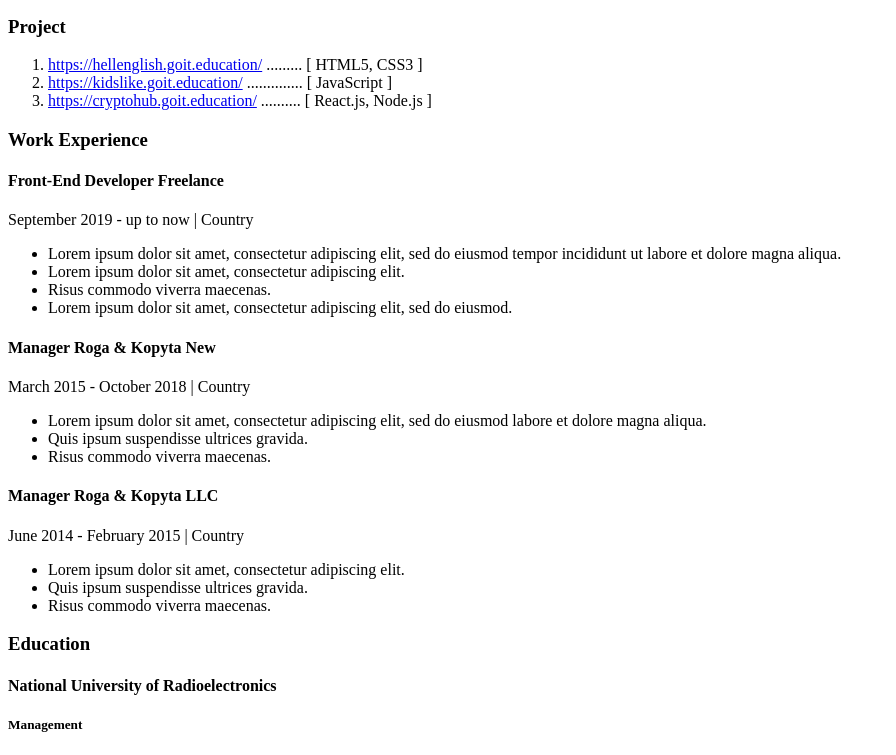
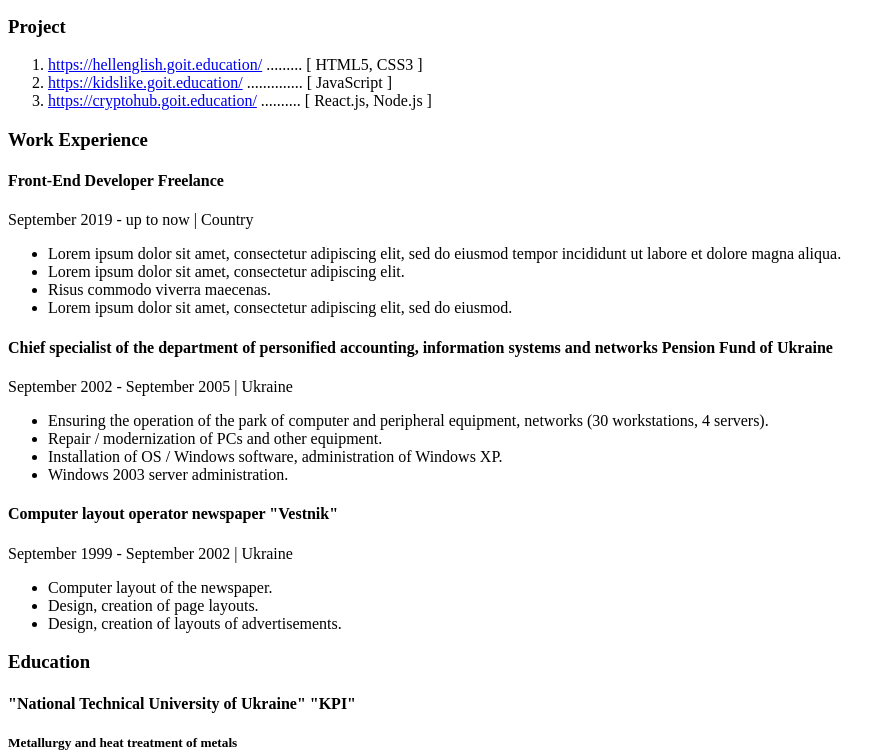
Before and after one commit to AndrL2311/github-marafon-html-css, a plain HTML site: page index.html in a window 1280 px wide. Shown: the part 148-903 px from the top of the page, without its empty margins (0-896 px from the left). Drawn offline with Linux system fonts and the light colour scheme.

Commit message:
Изменил наполнение резюме

```diff
--- a/index.html
+++ b/index.html
@@ -54,31 +54,32 @@
                     </div>
                     <!--Company 2-->
                     <div>
-                        <h4>Manager Roga & Kopyta New</h4>
-                        <p>March 2015 - October 2018   |   Country</p>
+                        <h4>Chief specialist of the department of personified accounting, information systems and networks Pension Fund of Ukraine</h4>
+                        <p>September 2002 - September 2005   |   Ukraine</p>
                         <ul>
-                            <li>Lorem ipsum dolor sit amet, consectetur adipiscing elit, sed do eiusmod labore et dolore magna aliqua.</li>
-                            <li>Quis ipsum suspendisse ultrices gravida.</li>
-                            <li>Risus commodo viverra maecenas.</li>
+                            <li>Ensuring the operation of the park of computer and peripheral equipment, networks (30 workstations, 4 servers).</li>
+                            <li>Repair / modernization of PCs and other equipment.</li>
+                            <li>Installation of OS / Windows software, administration of Windows XP.</li>
+                            <li>Windows 2003 server administration.</li>
                         </ul>
                     </div>
                     <!--Company 1-->
                     <div>
-                        <h4>Manager Roga & Kopyta LLC</h4>
-                        <p>June 2014 - February 2015   |   Country</p>
+                        <h4>Computer layout operator newspaper "Vestnik"</h4>
+                        <p>September 1999 - September 2002   |   Ukraine</p>
                         <ul>
-                            <li>Lorem ipsum dolor sit amet, consectetur adipiscing elit.</li>
-                            <li>Quis ipsum suspendisse ultrices gravida.</li>
-                            <li>Risus commodo viverra maecenas.</li>
+                            <li>Computer layout of the newspaper.</li>
+                            <li>Design, creation of page layouts.</li>
+                            <li>Design, creation of layouts of advertisements.</li>
                         </ul>
                     </div>
                 <!--My Education experience-->
                 <h3>Education</h3>
                 <!--Education 1-->
                 <div>
-                    <h4>National University of Radioelectronics</h4>
-                    <h5>Management</h5>
-                    <p>September 2009 - June 2014   |   Country</p>
+                    <h4>"National Technical University of Ukraine" "KPI"</h4>
+                    <h5>Metallurgy and heat treatment of metals</h5>
+                    <p>September 1994 - June 1999   |   Ukraine</p>
                 </div>
             </div>
            <!--Sidebar sections-->
```
